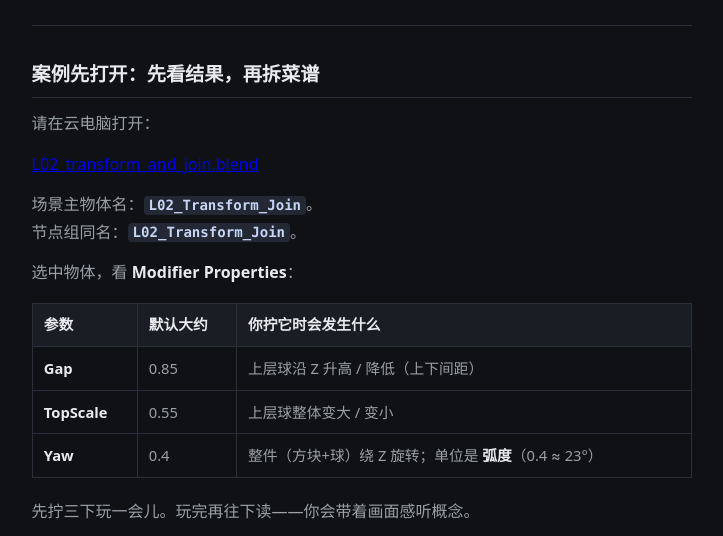
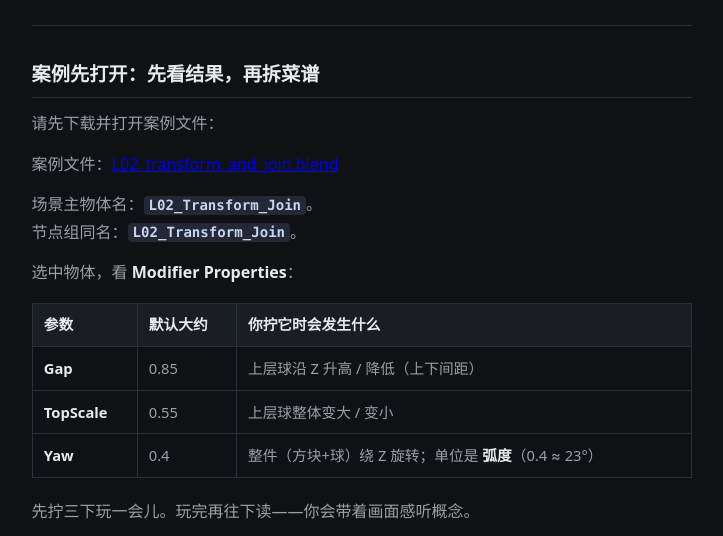
Before and after one commit to ptsly/geometry-nodes-course, a plain HTML site: page lesson2.html in a window 1280 px wide. Shown: the part 1313-1849 px from the top of the page, without its empty margins (278-1001 px from the left). Drawn offline with Linux system fonts and the light colour scheme.

Commit message:
Drop private local paths from published lesson pages
Show only the case blend filename, so public readers are not pointed at a personal Windows path.

```diff
--- a/lesson2.html
+++ b/lesson2.html
@@ -117,8 +117,8 @@
 学完这两个，你就能搭出今天的极简 Logo 底座：<strong>暖色大方块 + 上方蓝球</strong>，像一个会呼吸的品牌底座草稿。</p>
 <hr />
 <h2>案例先打开：先看结果，再拆菜谱</h2>
-<p>请在云电脑打开：</p>
-<p><a href="blends/L02_transform_and_join.blend">L02_transform_and_join.blend</a></p>
+<p>请先下载并打开案例文件：</p>
+<p>案例文件：<a href="blends/L02_transform_and_join.blend">L02_transform_and_join.blend</a></p>
 <p>场景主物体名：<strong><code>L02_Transform_Join</code></strong>。<br />
 节点组同名：<strong><code>L02_Transform_Join</code></strong>。</p>
 <p>选中物体，看 <strong>Modifier Properties</strong>：</p>
```
Also changed, not shown: lesson1.html (+0 -1 lines), lesson3.html (+2 -2 lines), 3 other files.
